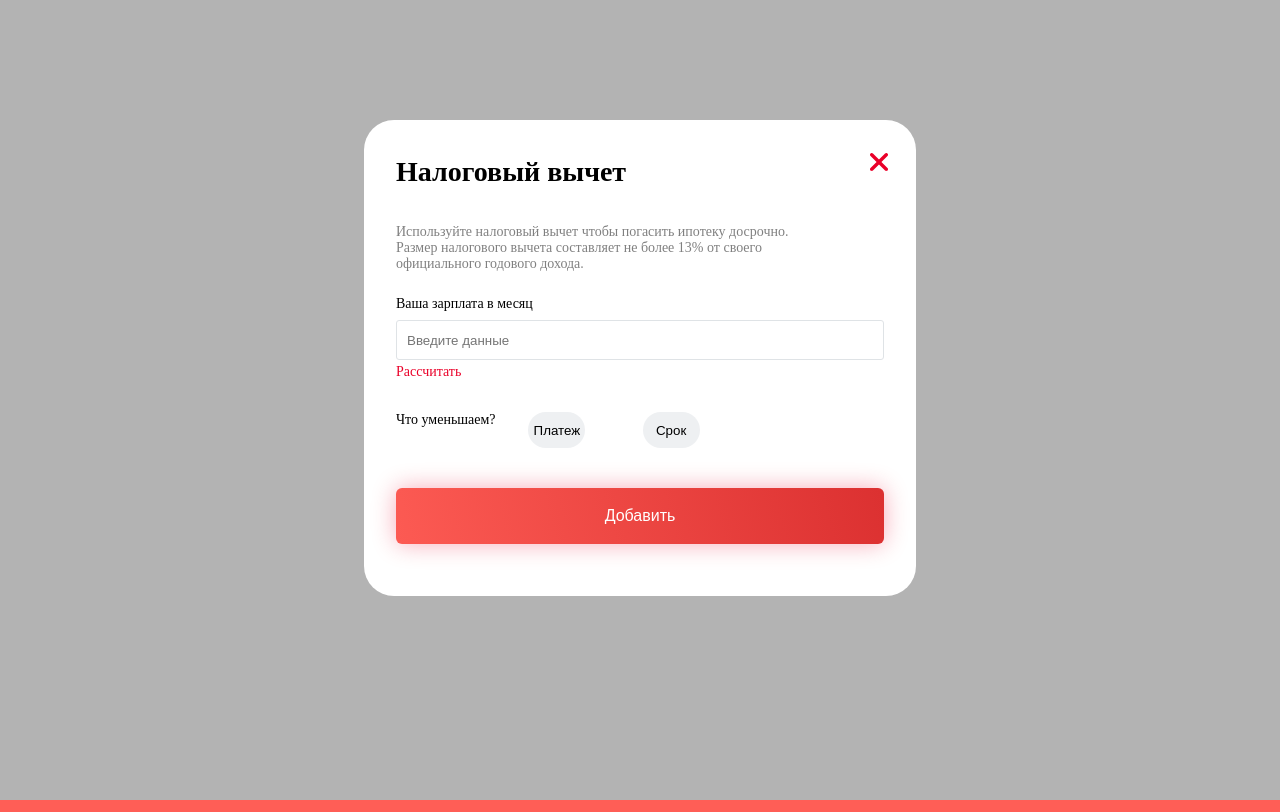
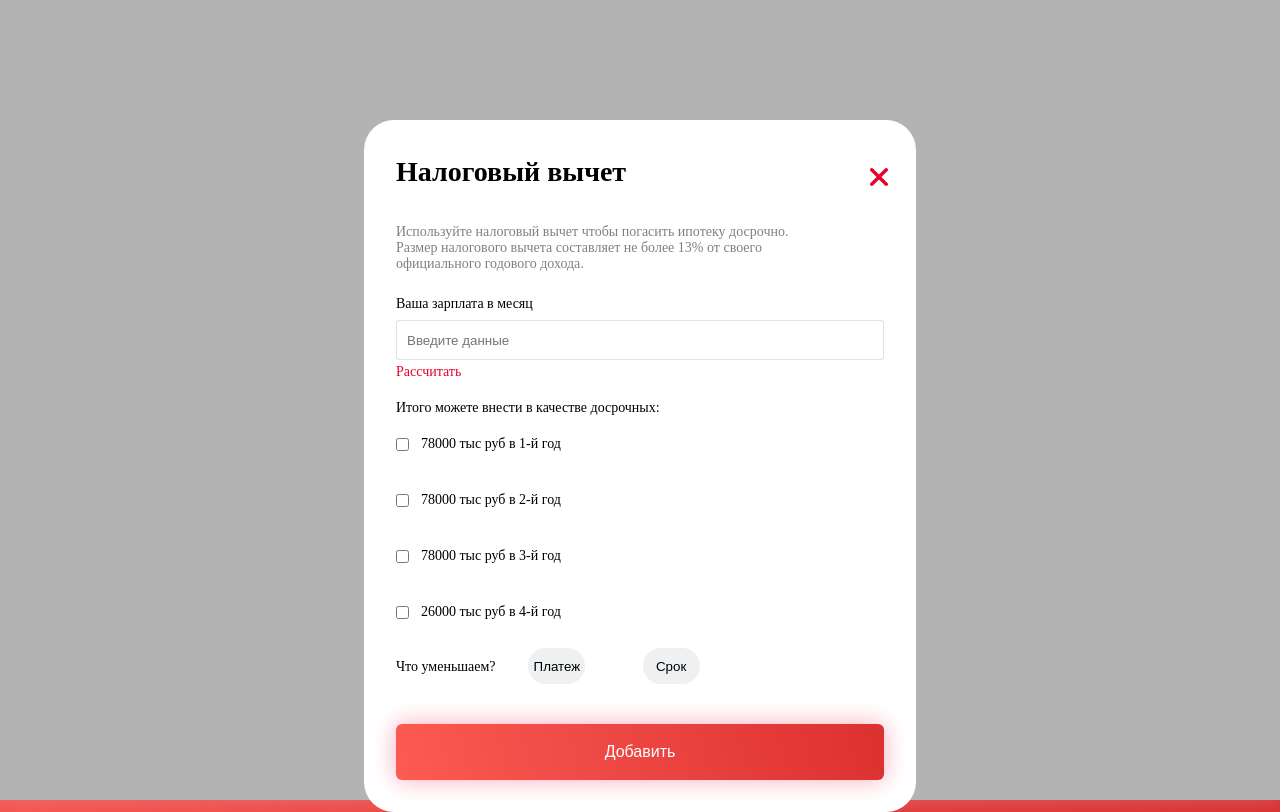
Before and after one commit to Evgeni-Borsch/vue-test-nalog, a Vue app: page /first in a window 1280 px wide. Built offline with nearby package versions, Linux system fonts and the light colour scheme.

Commit message:
add block with calculate

```diff
--- a/src/components/firstPage.vue
+++ b/src/components/firstPage.vue
@@ -16,18 +16,46 @@
           <input type="text" placeholder="Введите данные">
           <span>Рассчитать</span>
         </div>
+
+        <div v-if="showCalculations === true" class="calculations">
+          <p> Итого можете внести в качестве досрочных: </p>
+          <div class="repaymentPerYear">
+            <input type="checkbox">
+            <p>78000 тыс руб <span> в 1-й год </span> </p>
+          </div>
+          <div class="repaymentPerYear">
+            <input type="checkbox">
+            <p>78000 тыс руб <span> в 2-й год </span> </p>
+          </div>
+          <div class="repaymentPerYear">
+            <input type="checkbox">
+            <p>78000 тыс руб <span> в 3-й год </span> </p>
+          </div>
+          <div class="repaymentPerYear">
+            <input type="checkbox">
+            <p>26000 тыс руб <span> в 4-й год </span> </p>
+          </div>
+        </div>
+
         <div class="choiceOfPayment">
           <p> Что уменьшаем? </p>
           <button type="button" class="btn_pay">Платеж</button>
           <button type="button" class="btn_pay">Срок</button>
         </div>
-        <button type="button" class="btn_add"> Добавить </button>
+        <div class="add">
+          <button type="button" class="btn_add"> Добавить </button>
+        </div>
     </div>
   </div>
 </template>
 
 <script>
 export default {
+  data(){
+    return{
+      showCalculations: true
+    }
+  },
   mounted(){
     // цвет фона при открытии страницы
     if(document.location.pathname == "/first"){
@@ -57,6 +85,8 @@ export default {
   height: 476px;
   background: #FFFFFF;
   border-radius: 30px;
+  height: 100%;
+
 /* шрифты в компоненте */
   font-family: Lab Grotesque;
   font-style: normal;
@@ -86,7 +116,7 @@ export default {
 .currentSalary{
   padding-left: 32px;
   padding-top: 24px;
-  padding-bottom: 28px;
+  padding-bottom: 16px;
 }
 .currentSalary > p {
   color: rgba(0, 0, 0, 1);
@@ -108,6 +138,8 @@ export default {
 .choiceOfPayment{
   display: flex;
   padding-left: 32px;
+  align-items: baseline;
+  margin-top: 8px;
 }
 .btn_pay{
   width: 57px;
@@ -141,4 +173,26 @@ export default {
   font-size: 16px;
   line-height: 24px;
 }
+.add {
+  padding-bottom: 32px;
+}
+.calculations {
+  padding-left: 32px;
+  display: flex;
+  flex-direction: column;
+  flex-wrap: nowrap;
+}
+.repaymentPerYear{
+  display: flex;
+  flex-direction: row;
+  justify-content: flex-start;
+  align-items: center;
+  height: 56px;
+}
+.repaymentPerYear > input {
+  margin-right: 12px;
+}
+.repaymentPerYear > p{
+  line-height: 24px;
+}
 </style>
```
